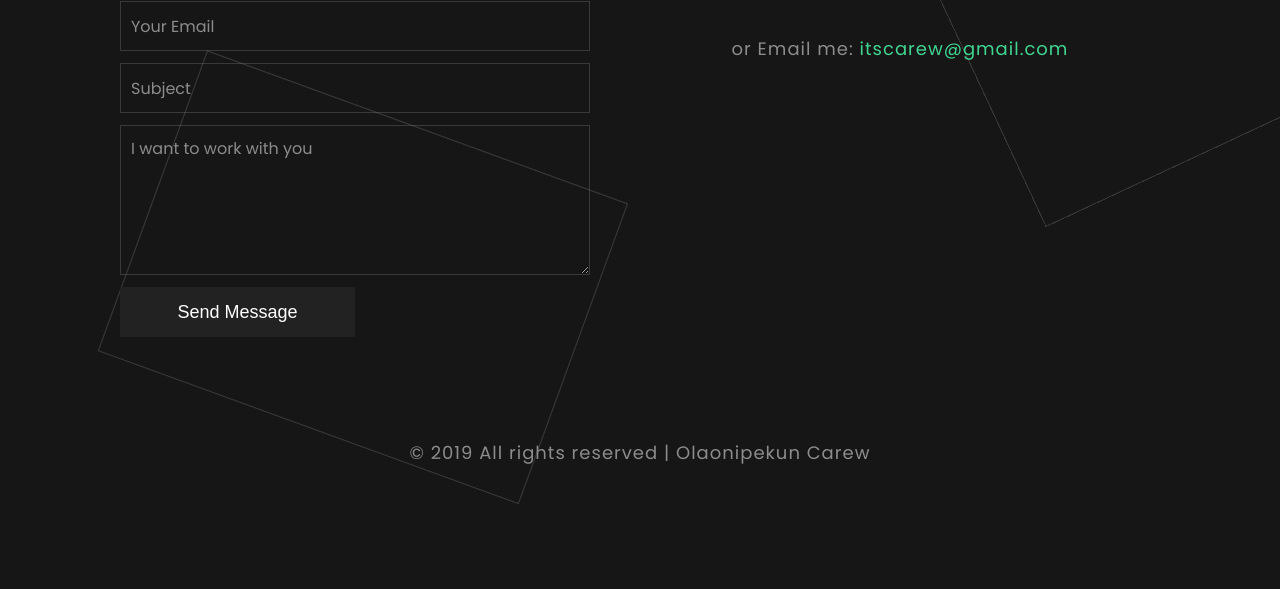
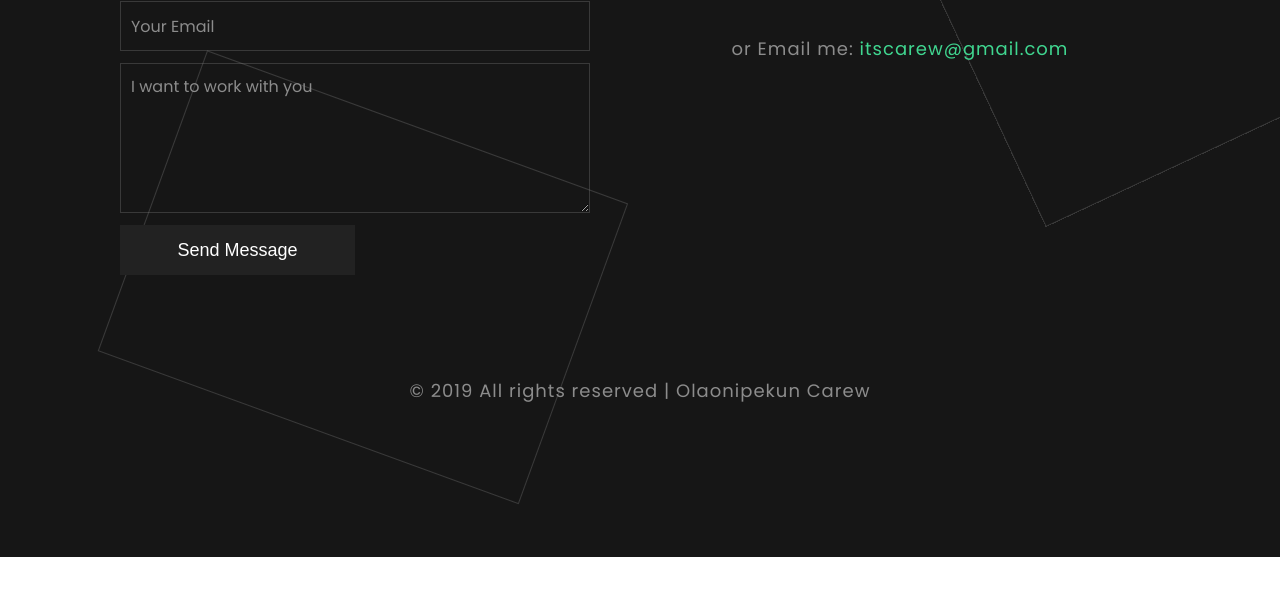
Before and after one commit to itscarew/my-portfolio, a Gatsby site: page /contact in a window 1280 px wide. Shown: the part 243-832 px from the top of the page. After the commit the page ends 800 px from the top, so only its background shows below. Built offline with nearby package versions, Linux system fonts and the light colour scheme; Gatsby itself is replaced by a stand-in of ours; a web font is replaced by a local one.

Commit message:
contact form redo 4

```diff
--- a/src/pages/contact.js
+++ b/src/pages/contact.js
@@ -29,7 +29,6 @@ const Contact = () => (
                 placeholder="Your Email"
                 required
               />
-              <input type="text" name="subject" placeholder="Subject" />
               <textarea
                 placeholder="Tell me something "
                 required
```
